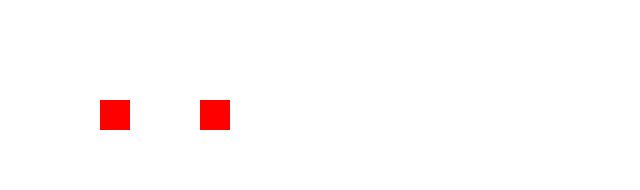
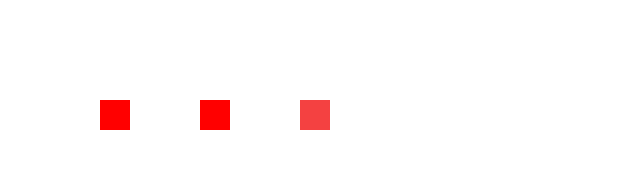
Before and after one commit to viglucci/react-observables-example, a React (Create React App) app: page / in a window 1280 px wide. Shown: the top 190 px of the page, without its empty margins (0-640 px from the left). Built offline with nearby package versions, Linux system fonts and the light colour scheme.

Commit message:
exercise child as a function pattern and add ability to pass explicit state about wether drag is current occuring

```diff
--- a/src/App.js
+++ b/src/App.js
@@ -10,9 +10,25 @@
   render() {
     return (
       <div className="App">
+        {/* Render a precomposed square decorated with draggable capabilities */}
         <DraggableSquare x={100} y={100} />
+
+        {/* Wrap any child component in a Draggable to give it draggable capabilities */}
         <Draggable x={200} y={100}>
           <Square />
+        </Draggable>
+
+        {/* Use child as a function pattern to let the consumer decide what to do during state changes */}
+        <Draggable x={300} y={100}>
+          {({ style, ref, isDragging }) => {
+            return (
+              <Square
+                style={style}
+                ref={ref}
+                color={isDragging ? '#4286f4' : '#f44141'}
+              />
+            );
+          }}
         </Draggable>
       </div>
     );
--- a/src/components/Draggable.jsx
+++ b/src/components/Draggable.jsx
@@ -6,15 +6,48 @@
 
 export default class Draggable extends React.Component {
   state = {
+    isDragging: false,
     x: this.props.x,
     y: this.props.y
   };
 
   constructor(props) {
     super(props);
-    this.subject = new Subject();
+    this.dragSubject = new Subject();
+    this.mouseDownSubject = new Subject();
+    this.mouseUpSubject = new Subject();
     this.listenToDragEvents();
+    this.setStateOnMouseDown();
+    this.setStateOnMouseUp();
   }
+
+  setStateOnMouseDown = () => {
+    const events = this.mouseDownSubject.pipe(
+      switchMap((element) => {
+        return fromEvent(element, 'mousedown');
+      })
+    );
+
+    events.forEach((e) => {
+      this.setState({
+        isDragging: true
+      });
+    });
+  };
+
+  setStateOnMouseUp = () => {
+    const events = this.mouseUpSubject.pipe(
+      switchMap((element) => {
+        return fromEvent(element, 'mouseup');
+      })
+    );
+
+    events.forEach((e) => {
+      this.setState({
+        isDragging: false
+      });
+    });
+  };
 
   listenToDragEvents = () => {
     const mouseMoveEvents = this.getMouseMoveEvents();
@@ -55,7 +88,7 @@
      * Subject is pushed values (dom elements) from the invocation of `this.subject.next(element)` in
      * the implementation of this.ref;
      */
-    const mouseDrags = this.subject.pipe(
+    const mouseDrags = this.dragSubject.pipe(
       mouseDown,
       mouseMovesUntilMouseUp
     );
@@ -75,20 +108,29 @@
 
     const element = ReactDOM.findDOMNode(component);
 
-    /**
-     * Emit the new element everytime React gives us one.
-     */
-    this.subject.next(element);
+    this.dragSubject.next(element);
+    this.mouseDownSubject.next(element);
+    this.mouseUpSubject.next(element);
   };
 
   render() {
-    const { x, y } = this.state;
+    const { x, y, isDragging } = this.state;
 
     const style = {
       position: 'absolute',
       top: `${y}px`,
       left: `${x}px`
     };
+
+    if (typeof this.props.children === 'function') {
+      return this.props.children({
+        style,
+        ref: this.setRef.bind(this),
+        x,
+        y,
+        isDragging
+      });
+    }
 
     return React.cloneElement(this.props.children, {
       style,
--- a/src/components/Square.jsx
+++ b/src/components/Square.jsx
@@ -4,11 +4,18 @@
 const Div = styled.div`
   width: 30px;
   height: 30px;
-  background: red;
+  background-color: red;
 `;
 
 export default class Square extends React.Component {
   render() {
-    return <Div {...this.props} />;
+    const { color, style } = this.props;
+    const mergedStyles = {
+      ...style,
+      ...{
+        backgroundColor: color
+      }
+    };
+    return <Div {...this.props} style={mergedStyles} />;
   }
 }
```
